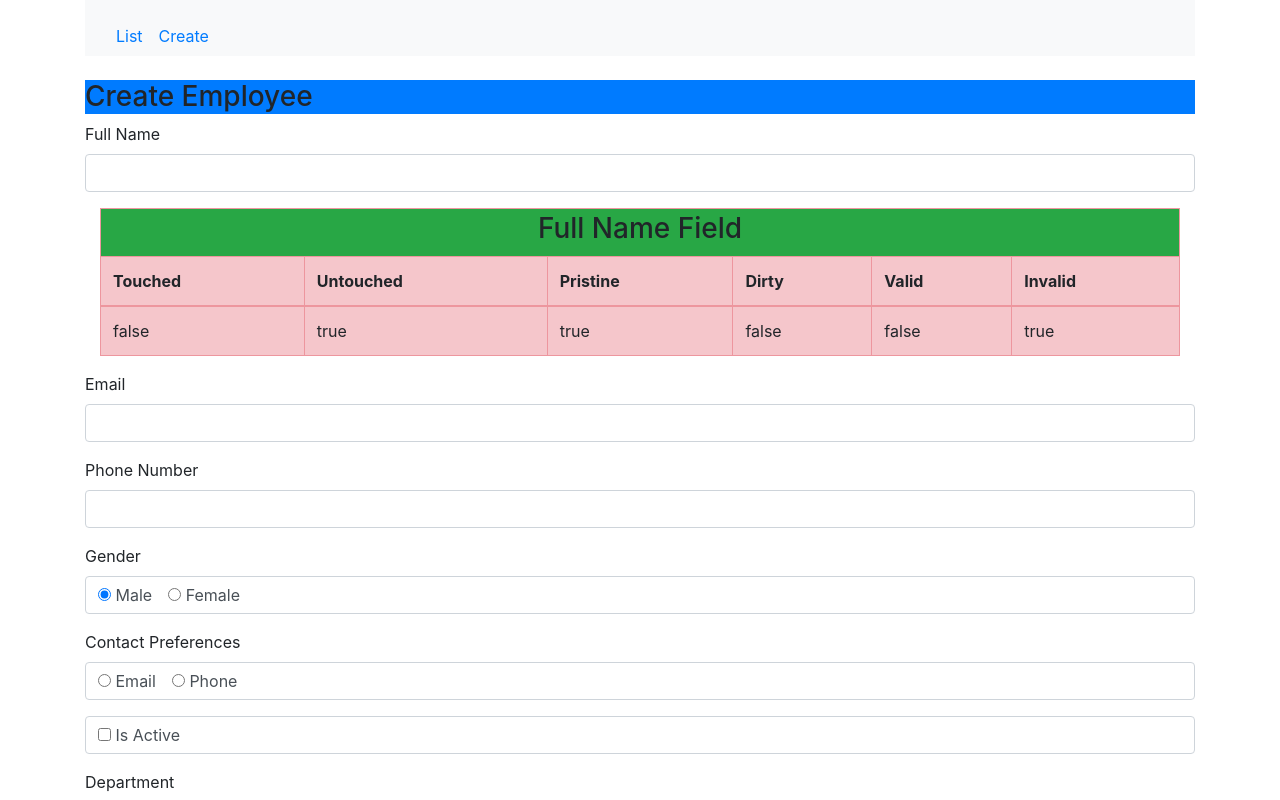
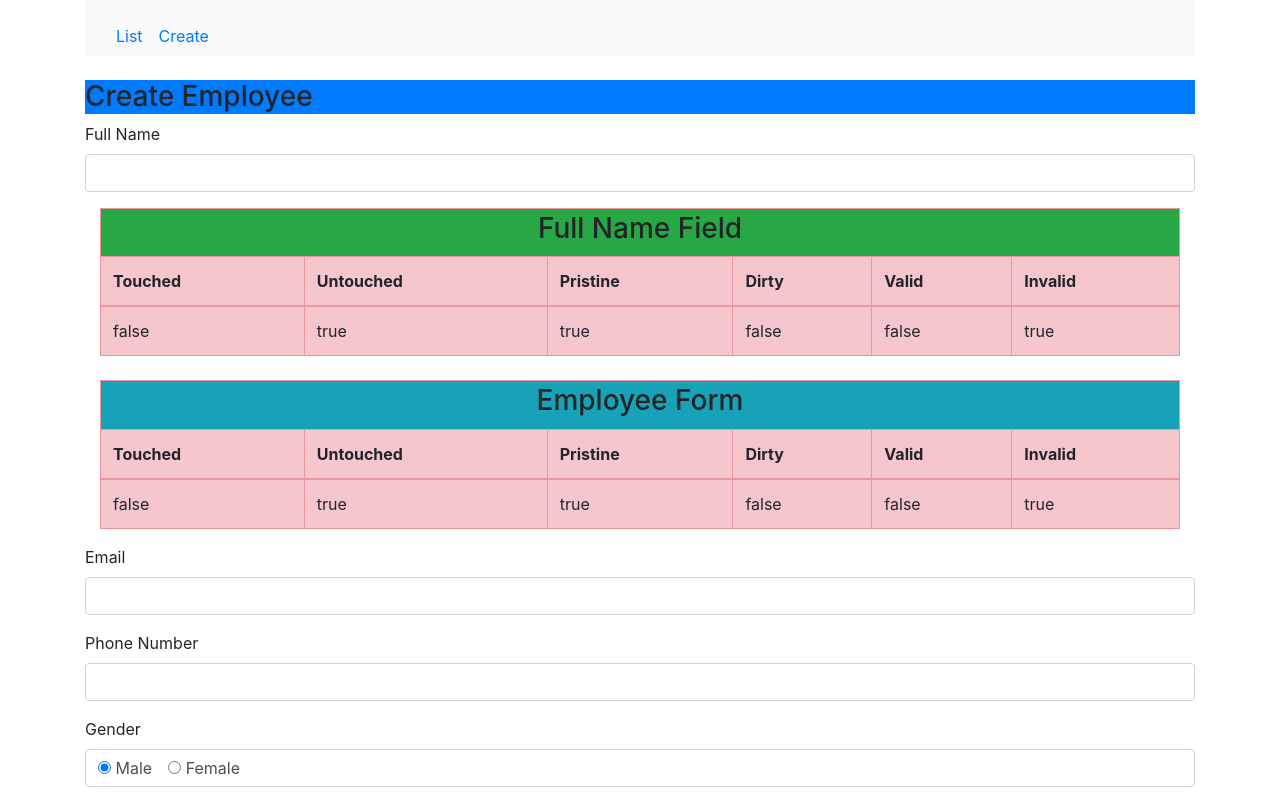
Before and after one commit to sohag-aust/angular-crud, an Angular app: page /create in a window 1280 px wide. Shown: the top 800 px of the page. Built offline with nearby package versions, Linux system fonts and the light colour scheme.

Commit message:
Form-Validation : Form-Level

```diff
--- a/src/app/employees/create-employee.component.html
+++ b/src/app/employees/create-employee.component.html
@@ -41,11 +41,40 @@
                       </tr>
                     </tbody>
                 </table>
+
+                <!-- form label -->
+                <table class="table table-danger mt-4" border="1" >
+                    <thead>
+                      <tr class="bg-info">
+                        <td colspan="6" style="width: 100%; padding: 3px; white-space: nowrap;">
+                            <h3 class="text-center">Employee Form</h3>
+                        </td>
+                      </tr>
+                      <tr>
+                        <th scope="col">Touched</th>
+                        <th scope="col">Untouched</th>
+                        <th scope="col">Pristine</th> <!-- pristine means : input field not yet changed -->
+                        <th scope="col">Dirty</th> <!-- dirty means : input field is changed -->
+                        <th scope="col">Valid</th>
+                        <th scope="col">Invalid</th>
+                      </tr>
+                    </thead>
+                    <tbody>
+                      <tr>
+                        <td>{{ employeeForm.touched }}</td>
+                        <td>{{ employeeForm.untouched }}</td>
+                        <td>{{ employeeForm.pristine }}</td>
+                        <td>{{ employeeForm.dirty }}</td>
+                        <td>{{ employeeForm.valid }}</td>
+                        <td>{{ employeeForm.invalid }}</td>
+                      </tr>
+                    </tbody>
+                </table>
             </div>
 
             <div class="form-group">
                 <label for="email"> Email </label>
-                <input type="text" id="email" class="form-control" name="email" [(ngModel)]="email">
+                <input required type="text" id="email" class="form-control" name="email" [(ngModel)]="email">
             </div>
 
             <div class="form-group">
```
